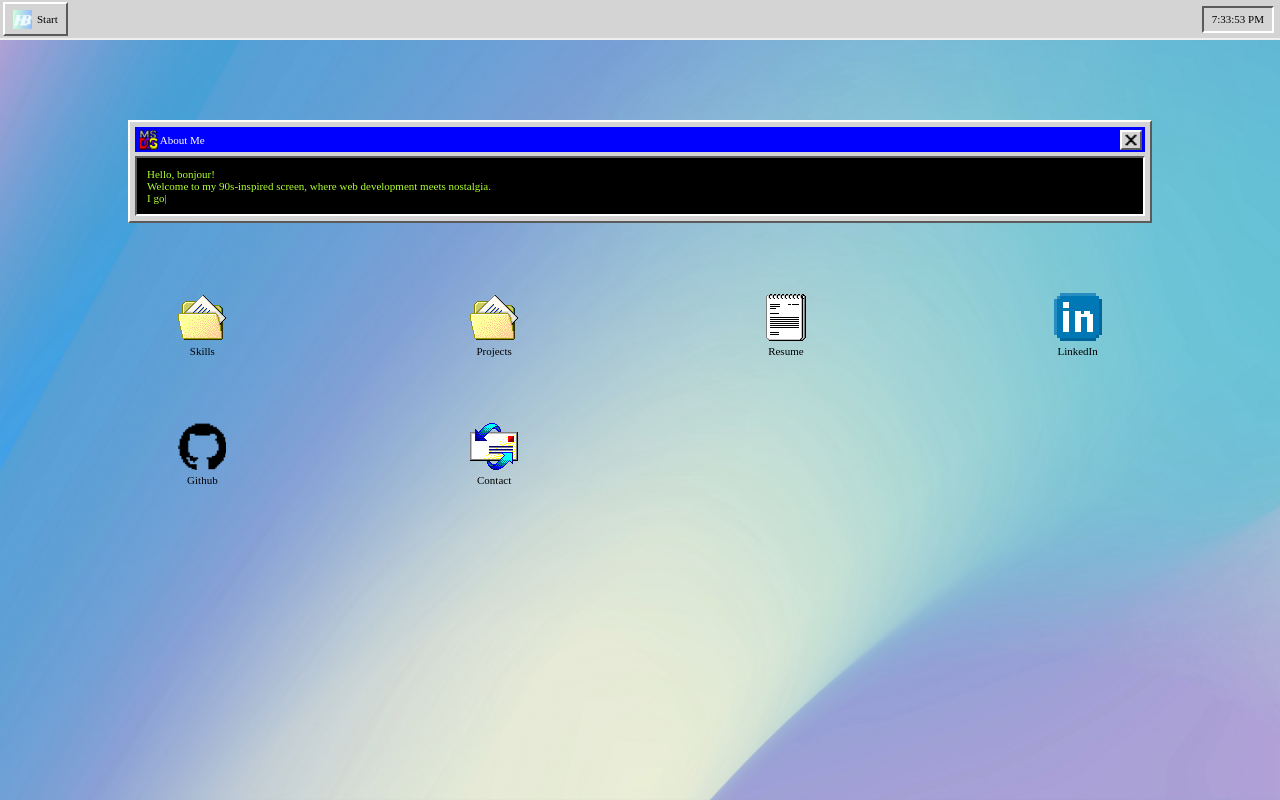
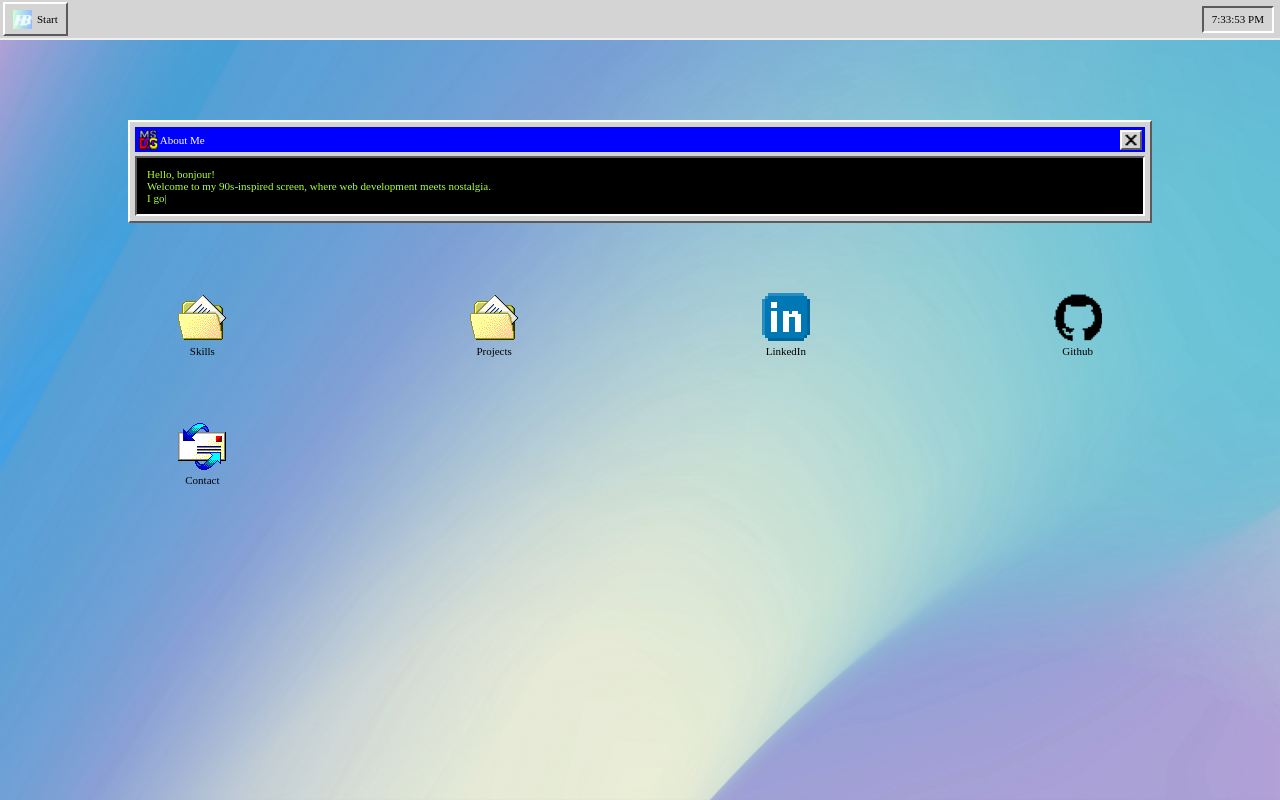
Before and after one commit to bieeeee/hanbyeol.me, a React (Create React App) app: page / in a window 1280 px wide. Built offline with nearby package versions, Linux system fonts and the light colour scheme; a web font is replaced by a local one.

Commit message:
Comment out resume

```diff
--- a/src/components/Modal/Modal.js
+++ b/src/components/Modal/Modal.js
@@ -76,10 +76,10 @@ function Modal() {
           </div>)
         }
 
-        <a href="assets/resume.pdf" target='_blank' rel="preload noreferrer noopener" className='btn-modal' style={{textDecoration: 'none', color: 'black'}}>
+        {/* <a href="assets/resume.pdf" target='_blank' rel="preload noreferrer noopener" className='btn-modal' style={{textDecoration: 'none', color: 'black'}}>
           <img rel="preload" src="assets/icons/notepad.png?as=webp" alt="resume" style={{width: '48px'}} />
           <p>Resume</p>
-        </a>
+        </a> */}
 
         <a href="https://www.linkedin.com/in/hanbyeol-kwon/" target='_blank' rel="noreferrer noopener" className='btn-modal' style={{textDecoration: 'none', color: 'black'}}>
           <img rel="preload" src="assets/icons/linkedin.png?as=webp" alt="linkedin" style={{width: '48px'}} />
```
